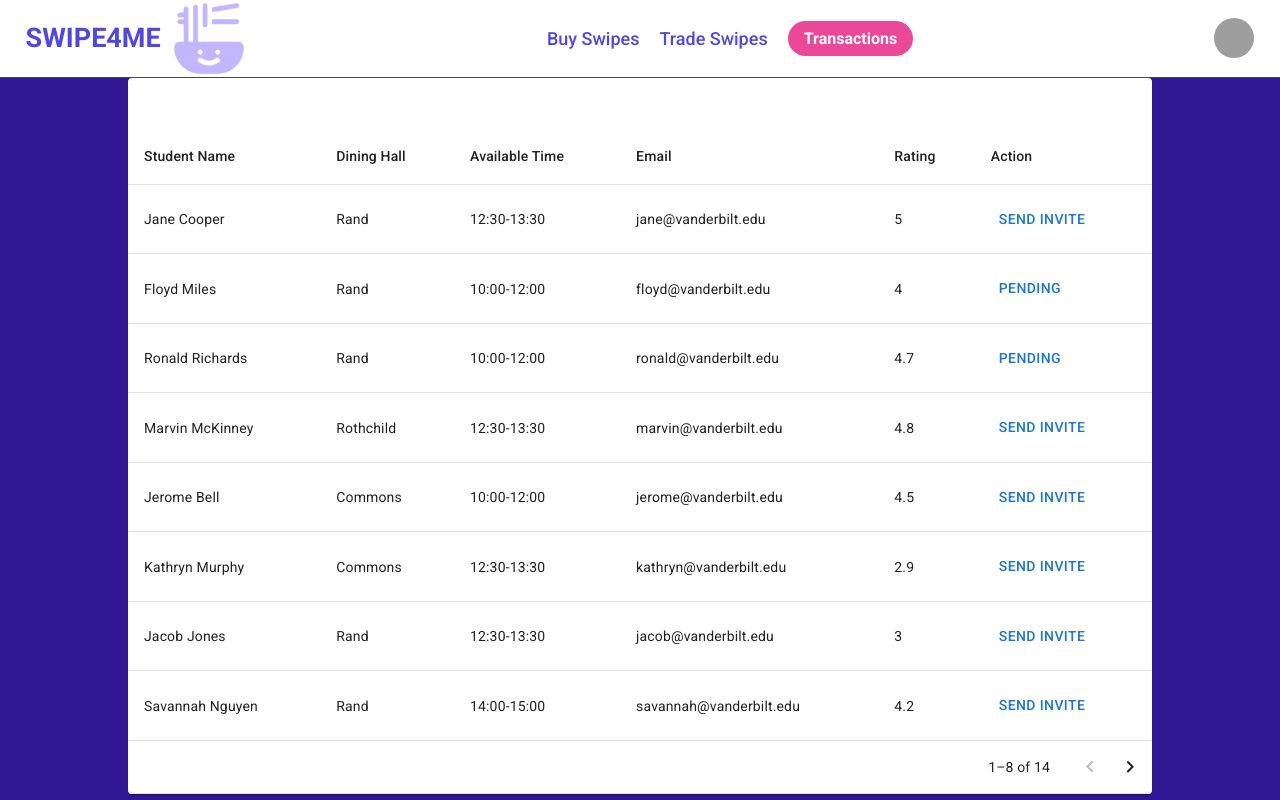
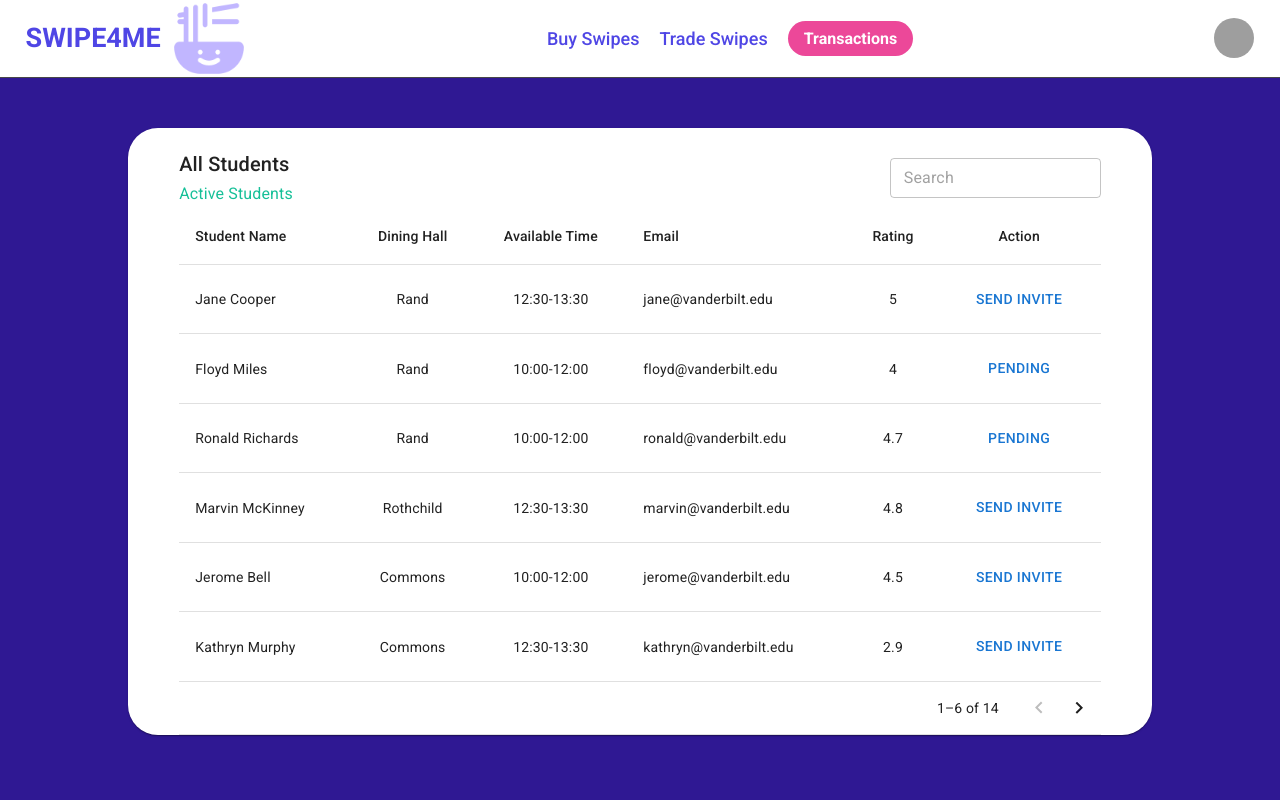
Before and after one commit to RuoHan-Chen/SwipeForMe, a React (Vite) app in the folder Swipe4MeFrontend/: page /buySwipes in a window 1280 px wide. Built offline with nearby package versions, Linux system fonts and the light colour scheme; grey boxes are pictures that could not be loaded.

Commit message:
table header

```diff
--- a/Swipe4MeFrontend/src/pages/buySwipes.tsx
+++ b/Swipe4MeFrontend/src/pages/buySwipes.tsx
@@ -9,6 +9,7 @@ import TableBody from "@mui/material/TableBody";
 import Button from "@mui/material/Button";
 import TableFooter from "@mui/material/TableFooter";
 import TablePagination from "@mui/material/TablePagination";
+import { Grid2, TextField, Typography } from "@mui/material";
 
 const dummyData = [
   {
@@ -139,39 +140,72 @@ const dummyData = [
   },
 ];
 
-const ROWS_PER_PAGE = 8;
+const ROWS_PER_PAGE = 6;
 
 const buySwipes: React.FC = () => {
   const [page, setPage] = useState(0);
 
   return (
-    <div className="filler-container">
+    <div style={{ paddingTop: "50px" }}>
       <TableContainer
         component={Paper}
-        style={{ width: "80%", margin: "0 auto" }}
+        style={{
+          width: "80%",
+          margin: "0 auto",
+          borderRadius: "30px",
+          maxHeight: "650px",
+          overflowY: "auto",
+        }}
       >
-        <Table stickyHeader style={{ paddingTop: "50px" }}>
+        <Grid2
+          container
+          alignItems="center"
+          justifyContent="space-between"
+          style={{ width: "90%", margin: "0 auto", paddingTop: "20px" }}
+        >
+          <Grid2>
+            <Typography variant="h6">All Students</Typography>
+            <Typography variant="subtitle1" color="#16C098">
+              Active Students
+            </Typography>
+          </Grid2>
+          <Grid2>
+            <TextField variant="outlined" placeholder="Search" size="small" />
+          </Grid2>
+        </Grid2>
+        <div
+          style={{
+            width: "90%",
+            margin: "0 auto",
+            display: "flex",
+            justifyContent: "center",
+          }}
+        >
+          <Table stickyHeader>
             <TableHead>
               <TableRow>
-              <TableCell>Student Name</TableCell>
-              <TableCell>Dining Hall</TableCell>
-              <TableCell>Available Time</TableCell>
-              <TableCell>Email</TableCell>
-              <TableCell>Rating</TableCell>
-              <TableCell>Action</TableCell>
+                <TableCell align="left">Student Name</TableCell>
+                <TableCell align="center">Dining Hall</TableCell>
+                <TableCell align="center">Available Time</TableCell>
+                <TableCell align="left">Email</TableCell>
+                <TableCell align="center">Rating</TableCell>
+                <TableCell align="center">Action</TableCell>
               </TableRow>
             </TableHead>
             <TableBody>
               {dummyData
-              .slice(page * ROWS_PER_PAGE, page * ROWS_PER_PAGE + ROWS_PER_PAGE)
+                .slice(
+                  page * ROWS_PER_PAGE,
+                  page * ROWS_PER_PAGE + ROWS_PER_PAGE
+                )
                 .map((row, index) => (
                   <TableRow key={index}>
-                  <TableCell>{row.name}</TableCell>
-                  <TableCell>{row.hall}</TableCell>
-                  <TableCell>{row.time}</TableCell>
-                  <TableCell>{row.email}</TableCell>
-                  <TableCell>{row.rating}</TableCell>
-                  <TableCell>
+                    <TableCell align="left">{row.name}</TableCell>
+                    <TableCell align="center">{row.hall}</TableCell>
+                    <TableCell align="center">{row.time}</TableCell>
+                    <TableCell align="left">{row.email}</TableCell>
+                    <TableCell align="center">{row.rating}</TableCell>
+                    <TableCell align="center">
                       <Button>{row.action}</Button>
                     </TableCell>
                   </TableRow>
@@ -182,7 +216,7 @@ const buySwipes: React.FC = () => {
                 <TablePagination
                   rowsPerPageOptions={[8]}
                   count={dummyData.length}
-                rowsPerPage={8}
+                  rowsPerPage={ROWS_PER_PAGE}
                   page={page}
                   onPageChange={(_, newPage) => {
                     setPage(newPage);
@@ -191,6 +225,7 @@ const buySwipes: React.FC = () => {
               </TableRow>
             </TableFooter>
           </Table>
+        </div>
       </TableContainer>
     </div>
   );
```
Lines whose indentation alone changed are shown as unchanged.
